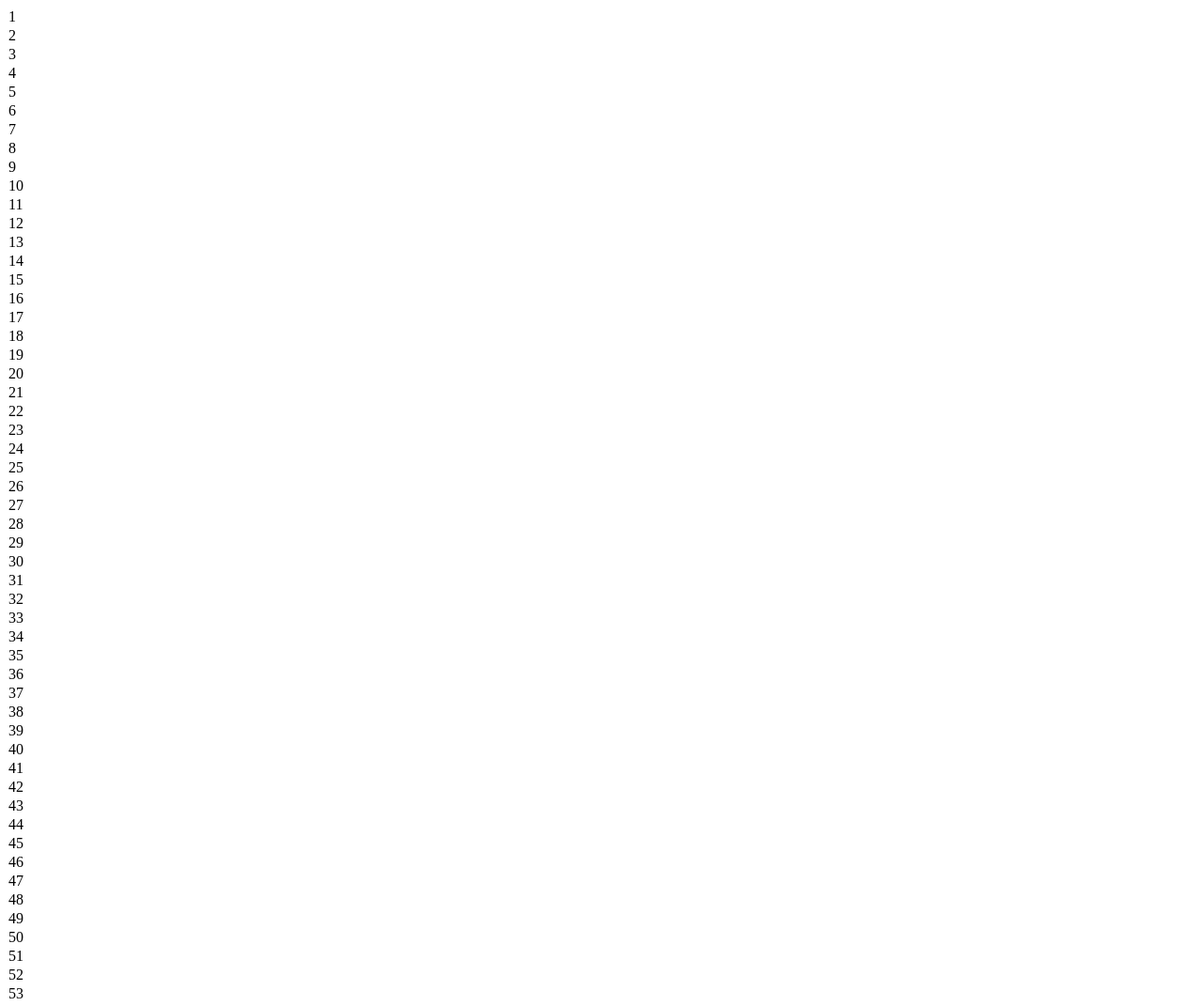
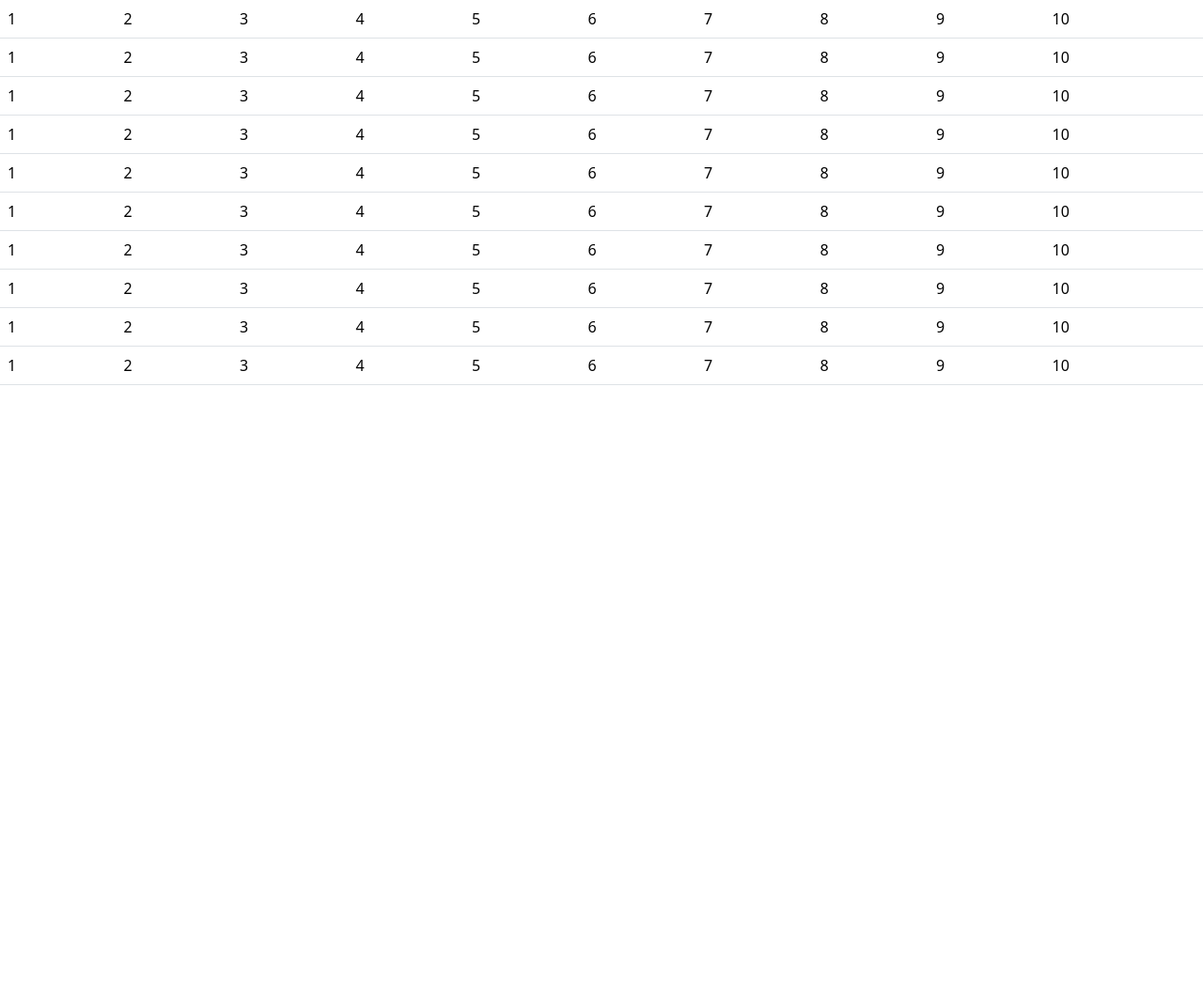
Before and after one commit to AlinaMytsa/js_homeworks, a website: page index.html in a window 1280 px wide. Shown: the top 1071 px of the page at 94% size. After the commit the page ends 800 px from the top, so only its background shows below. Drawn offline with nearby package versions, Linux system fonts and the light colour scheme.

Commit message:
hw 32 updated

```diff
--- a/index.html
+++ b/index.html
@@ -3,8 +3,17 @@
     <head>
         <meta charset="UTF-8" />
         <title>Title</title>
+        <link
+            href="https://cdn.jsdelivr.net/npm/bootstrap@5.3.3/dist/css/bootstrap.min.css"
+            rel="stylesheet"
+            integrity="sha384-QWTKZyjpPEjISv5WaRU9OFeRpok6YctnYmDr5pNlyT2bRjXh0JMhjY6hW+ALEwIH"
+            crossorigin="anonymous"
+        />
     </head>
     <body>
         <script src="js/index.js"></script>
+        <script src="https://cdn.jsdelivr.net/npm/bootstrap@5.3.3/dist/js/bootstrap.bundle.min.js" integrity="sha384-YvpcrYf0tY3lHB60NNkmXc5s9fDVZLESaAA55NDzOxhy9GkcIdslK1eN7N6jIeHz" crossorigin="anonymous"></script>
     </body>
 </html>
+    </body>
+</html>
--- a/js/index.js
+++ b/js/index.js
@@ -1,14 +1,28 @@
 'use strict';
 
-const docBody = document.body;
-const table = () => {
-  for (let i = 1; i <= 100; i++) {
-    const row = document.createElement('tr');
-    const desc = document.createElement('td');
-    row.append(desc);
-    const description = document.createTextNode(`${i}`);
-    desc.append(description);
-    docBody.append(row);
+const appendHTMLElements = (parentEl = null, elementToAppend = null) => {
+  if (!parentEl || !elementToAppend) return;
+  parentEl.append(elementToAppend);
+};
+
+const generateTable = () => {
+  const tableSize = 10;
+  const table = document.createElement('table');
+  table.className = 'table';
+  const tbody = document.createElement('tbody');
+  table.append(tbody);
+
+  for (let i = 1; i <= tableSize; i++) {
+    const tr = document.createElement('tr');
+
+    for (let b = 1; b <= tableSize; b++) {
+      const td = document.createElement('td');
+      td.innerHTML = `${b}`;
+      tr.append(td);
+    }
+    tbody.append(tr);
   }
+  return table;
 };
-table();
+
+appendHTMLElements(document.body, generateTable());
```
